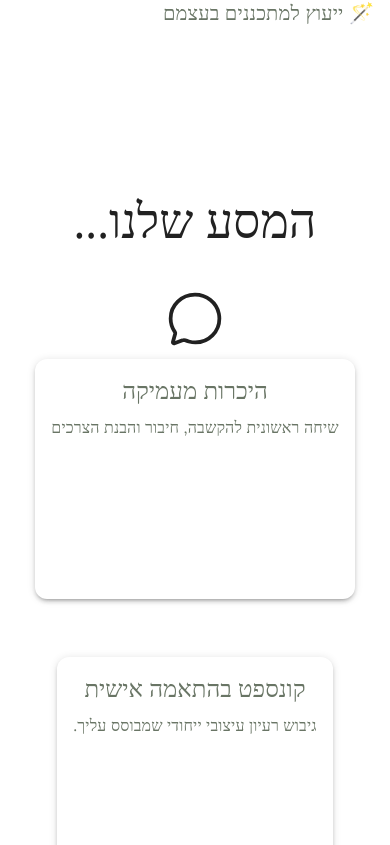
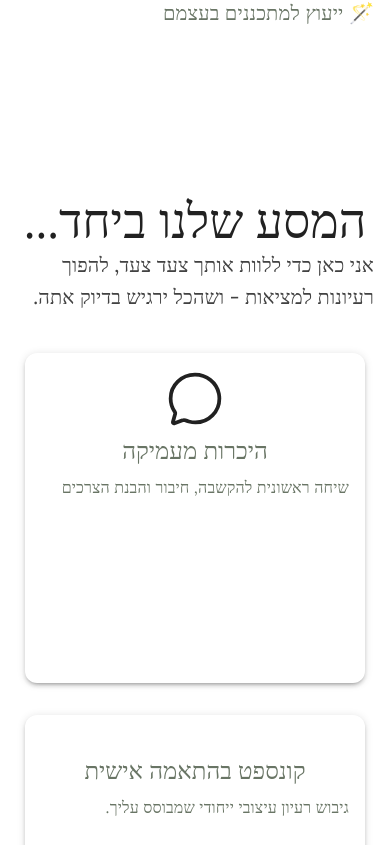
Before and after one commit to Omerf130/N.S, a React (Vite) app: page / in a window 390 px wide. Shown: the part 3199-4044 px from the top of the page. Built offline with nearby package versions, Linux system fonts and the light colour scheme; some icons are missing.

Commit message:
big changes

```diff
--- a/src/components/Plans.tsx
+++ b/src/components/Plans.tsx
@@ -47,7 +47,8 @@ export default function Plans() {
 
   return (
     <Box id="plans" sx={{ py: 8, position:"relative" }}>
-      {/* <Container
+      {isMobile ?
+       <Container
         className="plans-container"
         sx={{ flexDirection: isMobile ? "column" : "row" }}
       >
@@ -96,7 +97,7 @@ export default function Plans() {
                 sx={{
                   padding: isMobile ? 2 : 4,
                   borderRadius: 3,
-                  height: `clamp(430px, 25vw, 500px)`,
+                  height: `clamp(330px, 25vw, 400px)`,
                   width: `${isMobile ? "95%" : "450px"}`,
                   overflow: "hidden",
                   textAlign: "center",
@@ -106,6 +107,8 @@ export default function Plans() {
                   },
                 }}
               >
+                {item.icon}
+
                 <Typography variant="h5" gutterBottom>
                   {item.title}
                 </Typography>
@@ -121,12 +124,16 @@ export default function Plans() {
                       {part}
                     </Typography>
                   ))}
+
                 </Box>
+
               </Paper>
             </Box>
           ))}
         </Box>
-      </Container> */}
+      </Container>
+      :
+
       <Container
         className="plans-container"
         sx={{ flexDirection: "column"  }}
@@ -204,6 +211,8 @@ export default function Plans() {
             אני כאן כדי ללוות אותך צעד צעד, להפוך רעיונות למציאות - ושהכל ירגיש בדיוק אתה.
           </Typography>
       </Container>
+      }
+
     </Box>
   );
 }
```
